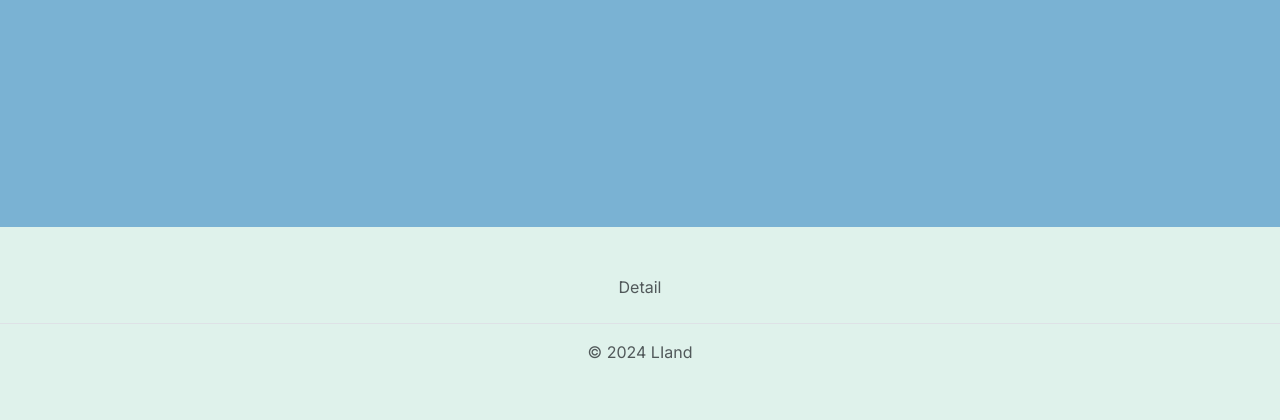
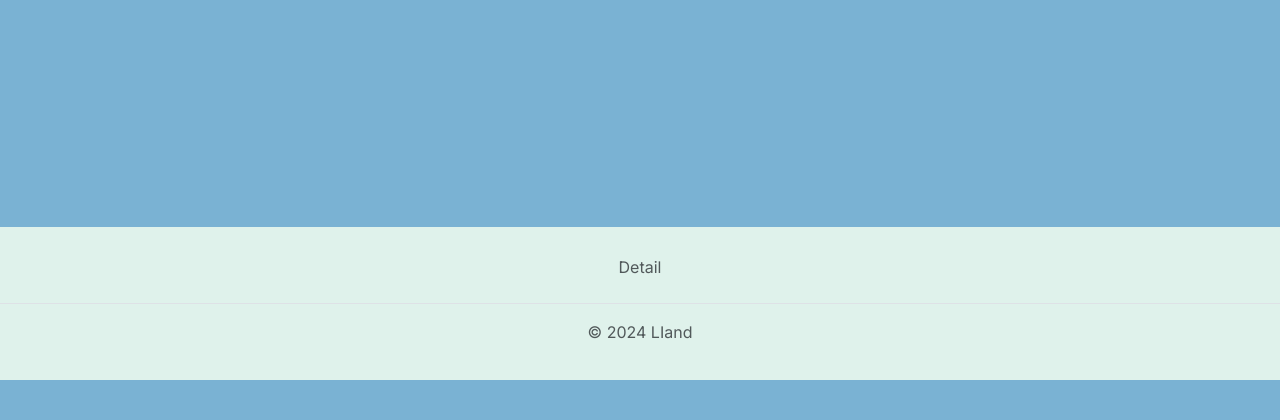
Before and after one commit to LIan2nd/personal-wordlist, a Flask app: page / in a window 1280 px wide. Shown: the part 573-993 px from the top of the page. After the commit the page ends 953 px from the top, so only its background shows below. Run offline with Flask 3, Linux system fonts and the light colour scheme; data that the repository does not hold is empty.

Commit message:
update footer

```diff
--- a/templates/detail.html
+++ b/templates/detail.html
@@ -77,9 +77,9 @@
   </div>
 
   <!-- Footer -->
-  <footer class="py-3 my-4">
+  <footer class="py-3 my-1">
     <ul class="nav justify-content-center border-bottom pb-3 mb-3">
-      <li class="nav-item"><a href="/" class="nav-link px-2 text-body-secondary">Home</a>
+      <li class="nav-item"><a href="/detail" class="nav-link px-2 text-body-secondary">Detail</a>
       </li>
     </ul>
     <p class="text-center text-body-secondary">© 2024 LIand</p>
--- a/templates/index.html
+++ b/templates/index.html
@@ -51,7 +51,7 @@
 
 
   <!-- Footer -->
-  <footer class="py-3 my-4">
+  <footer class="py-3 my-1">
     <ul class="nav justify-content-center border-bottom pb-3 mb-3">
       <li class="nav-item"><a href="/detail" class="nav-link px-2 text-body-secondary">Detail</a>
       </li>
```
